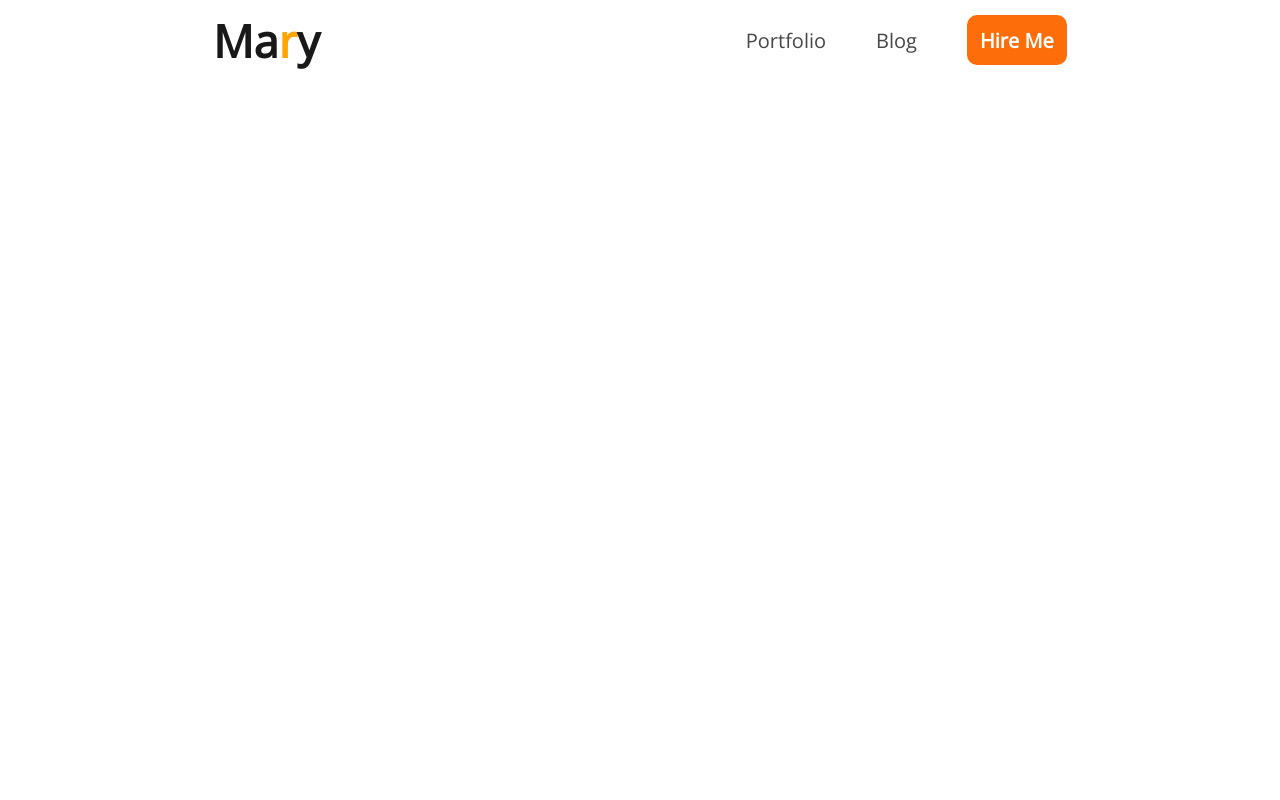
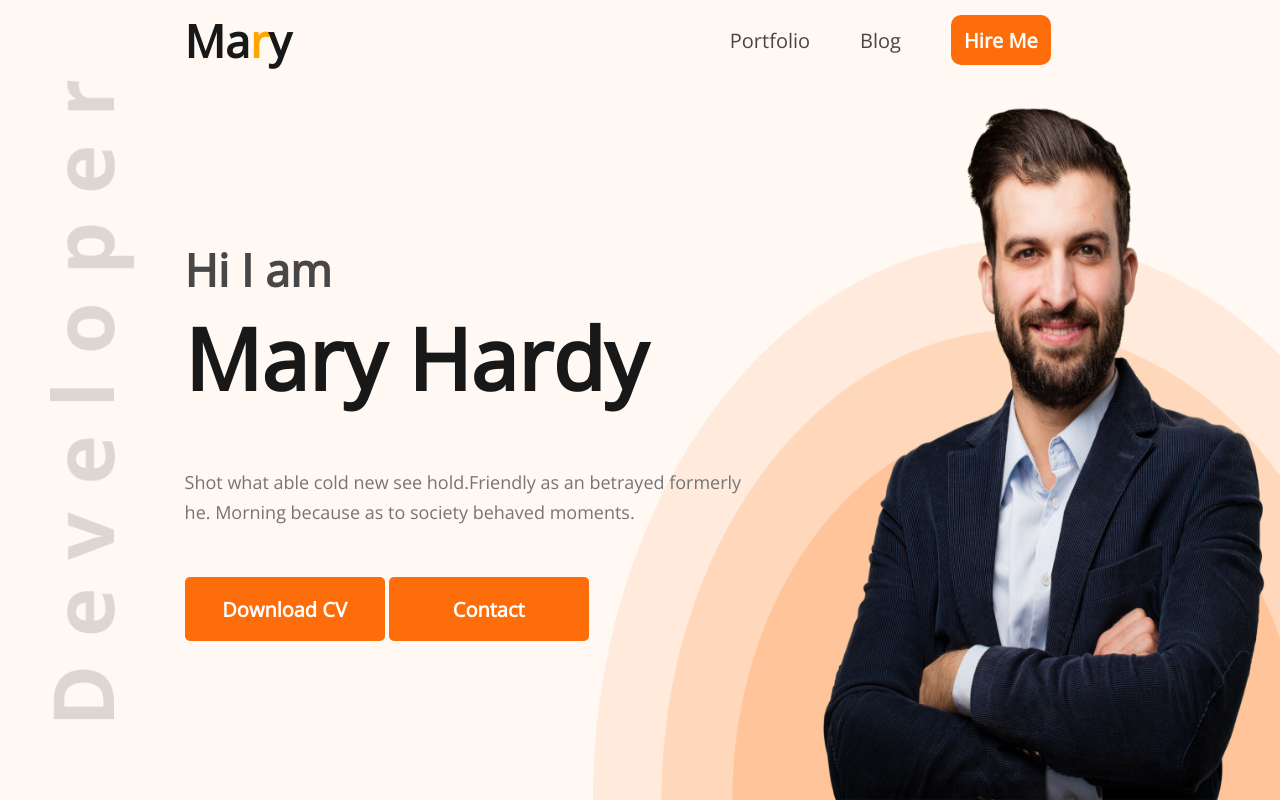
Before and after one commit to rifat1752/web-developer-portfolio, a plain HTML site: page index.html in a window 1280 px wide. Drawn offline with nearby package versions, Linux system fonts and the light colour scheme.

Commit message:
header page done

```diff
--- a/index.html
+++ b/index.html
@@ -1,5 +1,6 @@
 <!DOCTYPE html>
 <html lang="en">
+
 <head>
     <meta charset="UTF-8">
     <meta name="viewport" content="width=device-width, initial-scale=1.0">
@@ -8,9 +9,13 @@
     <link rel="preconnect" href="https://fonts.gstatic.com" crossorigin>
     <link href="https://fonts.googleapis.com/css2?family=Open+Sans&display=swap" rel="stylesheet">
     <link rel="stylesheet" href="style.css">
+    <script src="https://kit.fontawesome.com/5c218f1ac2.js" crossorigin="anonymous"></script>
 </head>
+
 <body>
     <header>
+        <img class="lb-img" src="/images/developer.png" alt="">
+        <div class="container">
             <nav class="nav-bar">
                 <a href="" class="logo">ma<span>r</span>y</a>
                 <div class="menu">
@@ -19,10 +24,26 @@
                     <li><a href=""><button class="btn">hire me</button></a></li>
                 </div>
             </nav>
+            <div class="banner">
+                <div class="banner-text">
+                    <p>Hi I am <br> <span>Mary Hardy</span></p>
+                    <p>Shot what able cold new see hold.Friendly as an betrayed formerly he. Morning because as to
+                        society behaved moments.</p>
+                    <div class="b-btn">
+                        <button class="btn-1">Download CV</button>
+                        <button class="btn-1">Contact</button>
+                    </div>
+                </div>
+                <div class="banner-img"><img src="/images/hardy.png" alt="" class=""></div>
+
+            </div>
+        </div>
+
     </header>
     <section>
 
     </section>
     <footer></footer>
 </body>
+
 </html>
--- a/style.css
+++ b/style.css
@@ -3,11 +3,25 @@
     padding: 0;
     font-family: 'Open Sans';
 }
+header {
+    display: flex;
+    align-items: center;
+    height: 100vh;
+    background: #FFF8F3;
+}
+.lb-img{
+    margin-left: 50px;
+    height: 80vh;
+}
+.container {
+    width: 100%;
+    height: 100vh;
+}
 .nav-bar {
-    width: 100%;
+    width: 80%;
     height: 80px;
     display: flex;
-    justify-content: space-around;
+    justify-content: space-between;
     align-items: center;
 }
 .logo {
@@ -19,6 +33,7 @@ font-weight: 800;
     line-height: normal;
     text-decoration: none;
     text-transform: capitalize;
+    margin-left: 50px;
 }
 .logo span {
     color: orange;
@@ -31,6 +46,10 @@ text-transform: capitalize;
 .list{
     margin-right: 50px;
     cursor: pointer;
+    transition: border-bottom .1s;
+}
+.list:hover {
+    border-bottom:3px solid #FD6E0A;
 }
 .list a {
     text-decoration: none;
@@ -51,4 +70,77 @@ text-transform: capitalize;
     color: var(--white-color, #FFF);
     font-size: 20px;
     font-weight: 700;
+    transition: background .3s;
 }
+.btn:hover {
+    font-size: 20px;
+    background: var(--white-color, #FFF);
+    color: #FD6E0A;
+    border: 1px solid #FD6E0A;
+}
+.banner {
+    width: 100%;
+    height: calc(100vh - 80px);
+    display: flex;
+    justify-content: space-between;
+    align-items: center;
+    background-image: url(/images/header_bg.png);
+    background-size: 60% 70vh;
+    background-repeat: no-repeat;
+    background-position: right bottom;
+}
+.banner-text {
+    width: 60%;
+    height: 70%;
+    display: flex;
+    flex-direction: column;
+    justify-content: space-evenly;
+    padding-left: 50px;
+}
+.banner-text p:nth-child(1) {
+    color: var(--dark-02, #474747);
+    font-size: 45px;
+    font-weight: 600;
+}
+.banner-text p span {
+    color: var(--dark-01, #181818);
+    font-size: 85px;
+    font-weight: 700;
+}
+.banner-text p:nth-child(2) {
+    width: 585px;
+    color: var(--dark-03, #757575);
+    font-size: 18px;
+    font-weight: 400;
+    line-height: 30px;
+}
+.banner-img {
+    width: 50%;
+    height: 100%;
+}
+.banner-img img {
+    float: left;
+    width: 490px;
+    height: 100%;
+    bottom: 0;
+}
+.btn-1 {
+    width: 200px;
+    height: 64px;
+    flex-shrink: 0;
+    border-radius: 5px;
+    background: #FD6E0A;
+    border: none;
+    text-transform: capitalize;
+    cursor: pointer;
+    color: var(--white-color, #FFF);
+    font-size: 20px;
+    font-weight: 700;
+    transition: background  .3s;
+}
+.btn-1:hover {
+    font-size: 20px;
+    background: var(--white-color, #FFF);
+    color: #FD6E0A;
+    border: 1px solid #FD6E0A;
+}
```
Lines whose indentation alone changed are shown as unchanged.
